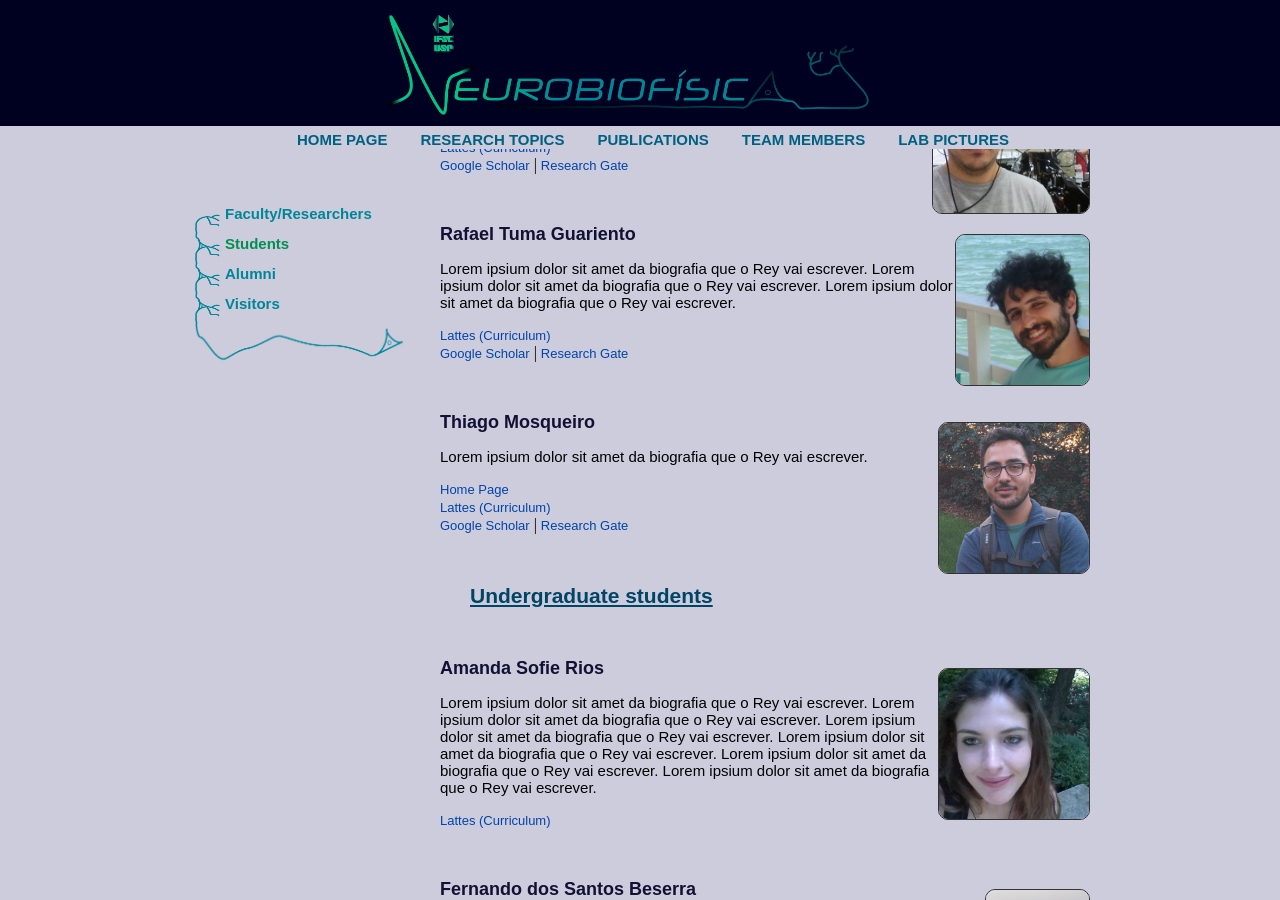
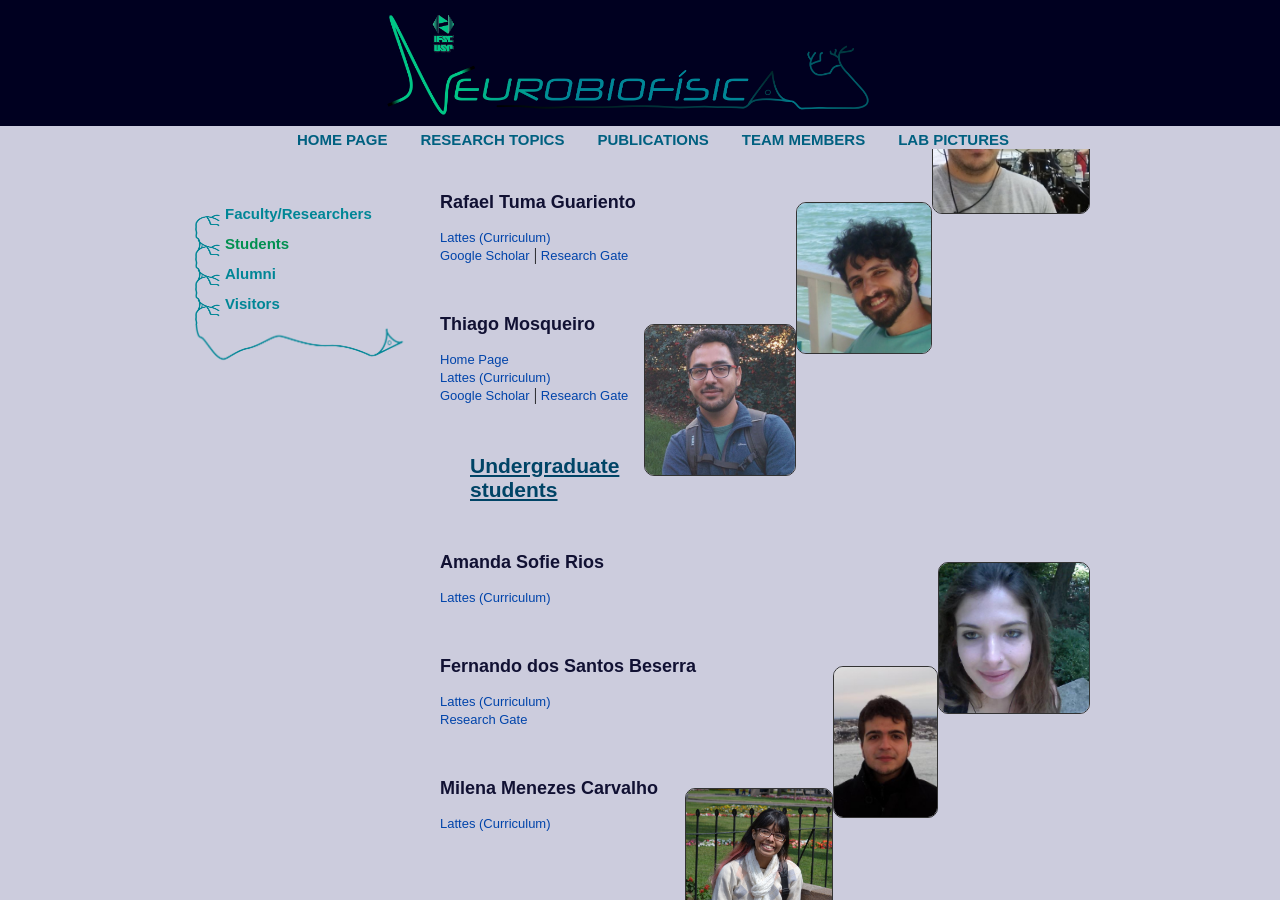
Before and after one commit to neurobiofisica/neurobiofisica.github.io, a Jekyll site: the page built from students.html, in a window 1280 px wide and 900 px high, scrolled down 276 px. Built offline with Jekyll 4.4.1, drawn with Linux system fonts in a browser that asks for light colours; some of the changed text lies outside the part shown.

Commit message:
Removendo comentarios alunos pra testar melhor min-height

```diff
--- a/students.html
+++ b/students.html
@@ -12,7 +12,7 @@ curlat: students
       <div id="pessoal">
 	<img src="Fotos-pessoal/Matias.jpg" class="pessoal"/>
 	<h4>Paulo Matias</h4>
-	<p>Lorem ipsium dolor sit amet da biografia que o Rey vai escrever.</p>
+	<p></p>
 	<a href="http://pmatias.me" target="_blank">Home Page</a><br />
 	<a href="http://lattes.cnpq.br/3792055796261017" target="_blank">Lattes (Curriculum)</a><br />
 	<a href="http://scholar.google.com.br/citations?user=EN7qnhkAAAAJ" target="_blank">Google Scholar</a> | <a href="https://www.researchgate.net/profile/Paulo_Matias" target="_blank">Research Gate</a><br />
@@ -20,14 +20,14 @@ curlat: students
       <div id="pessoal">
 	<img src="Fotos-pessoal/Tuma.jpg" class="pessoal"/>
 	<h4>Rafael Tuma Guariento</h4>
-	<p>Lorem ipsium dolor sit amet da biografia que o Rey vai escrever. Lorem ipsium dolor sit amet da biografia que o Rey vai escrever. Lorem ipsium dolor sit amet da biografia que o Rey vai escrever.</p>
+	<p></p>
 	<a href="http://lattes.cnpq.br/6008917089217813" target="_blank">Lattes (Curriculum)</a><br />
 	<a href="http://scholar.google.com.br/citations?user=g0c5-uAAAAAJ" target="_blank">Google Scholar</a> | <a href="https://www.researchgate.net/profile/Rafael_Tuma_Guariento" target="_blank">Research Gate</a><br />
       </div>
       <div id="pessoal">
 	<img src="Fotos-pessoal/TSMosqueiro.jpg" class="pessoal"/>
 	<h4>Thiago Mosqueiro</h4>
-	<p>Lorem ipsium dolor sit amet da biografia que o Rey vai escrever.</p>
+	<p></p>
 	<a href="http://thmosqueiro.vandroiy.com" target="_blank">Home Page</a><br />
 	<a href="http://lattes.cnpq.br/4065840742755982" target="_blank">Lattes (Curriculum)</a><br />
 	<a href="http://scholar.google.com.br/citations?user=nXf5nh0AAAAJ" target="_blank">Google Scholar</a> | <a href="https://www.researchgate.net/profile/Thiago_Mosqueiro" target="_blank">Research Gate</a><br />
@@ -37,20 +37,20 @@ curlat: students
 			<div id="pessoal">
 	<img src="Fotos-pessoal/amandarios.jpg" class="pessoal"/>
 	<h4>Amanda Sofie Rios</h4>
-	<p>Lorem ipsium dolor sit amet da biografia que o Rey vai escrever. Lorem ipsium dolor sit amet da biografia que o Rey vai escrever. Lorem ipsium dolor sit amet da biografia que o Rey vai escrever. Lorem ipsium dolor sit amet da biografia que o Rey vai escrever. Lorem ipsium dolor sit amet da biografia que o Rey vai escrever. Lorem ipsium dolor sit amet da biografia que o Rey vai escrever.</p>
+	<p></p>
 	<a href="http://lattes.cnpq.br/9029743173652635" target="_blank">Lattes (Curriculum)</a><br />
       </div>
 			<div id="pessoal">
 	<img src="Fotos-pessoal/fbeserra.jpg" class="pessoal"/>
 	<h4>Fernando dos Santos Beserra</h4>
-	<p>Lorem ipsium dolor sit amet da biografia que o Rey vai escrever. Lorem ipsium dolor sit amet da biografia que o Rey vai escrever. Lorem ipsium dolor sit amet da biografia que o Rey vai escrever.</p>
+	<p></p>
 	<a href="http://lattes.cnpq.br/2147414021812247" target="_blank">Lattes (Curriculum)</a><br />
 	<a href="https://www.researchgate.net/profile/Fernando_Beserra" target="_blank">Research Gate</a><br />
       </div>
       <div id="pessoal">
 	<img src="Fotos-pessoal/Milena.jpg" class="pessoal"/>
 	<h4>Milena Menezes Carvalho</h4>
-	<p>Lorem ipsium dolor sit amet da biografia que o Rey vai escrever. Lorem ipsium dolor sit amet da biografia que o Rey vai escrever. Lorem ipsium dolor sit amet da biografia que o Rey vai escrever. Lorem ipsium dolor sit amet da biografia que o Rey vai escrever. Lorem ipsium dolor sit amet da biografia que o Rey vai escrever. Lorem ipsium dolor sit amet da biografia que o Rey vai escrever.</p>
+	<p></p>
 	<a href="http://lattes.cnpq.br/5397761121123396" target="_blank">Lattes (Curriculum)</a><br />
       </div>
 
```
